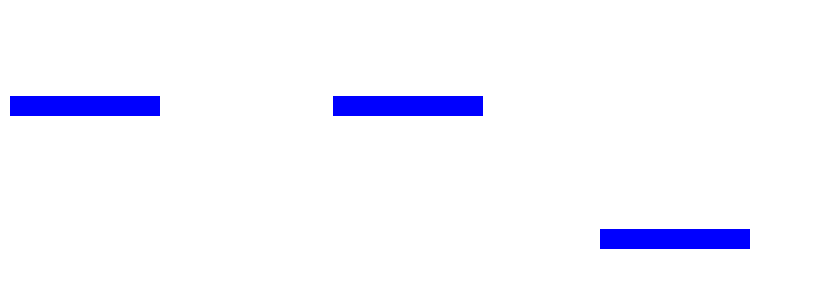
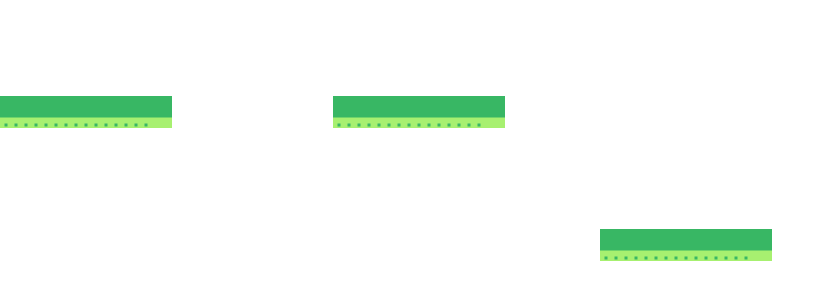
Before and after one commit to HenriqueM-1259/PlataformPlayer, a plain HTML site: page index.html in a window 1280 px wide. Shown: the part 104-404 px from the top of the page, without its empty margins (0-835 px from the left). Drawn offline with Linux system fonts and the light colour scheme.

Commit message:
Comeco da aplicacao das sprites nas plataformas

```diff
--- a/index.html
+++ b/index.html
@@ -12,6 +12,7 @@
 
 <script src="src/configs/worldConfig.js"></script>
 <script src="src/configs/SpritsConfigs/PlayerSprites/playerSpriteConfig.js"></script>
+<script src="src/configs/SpritsConfigs/PlataformaSpritesConfigs/PlataformBasicSpriteConfig.js"></script>
 <script src="src/configs/elementConfig.js"></script>
 <script src="src/configs/coliderConfig.js"></script>
 
--- /dev/null
+++ b/src/configs/SpritsConfigs/PlataformaSpritesConfigs/PlataformBasicSpriteConfig.js
@@ -0,0 +1,37 @@
+class plataformaBasicaSpriteConfig extends canvasConfig {
+    constructor(plataform){
+        super()
+        this.plataform = plataform
+        this.image = new Image()
+        this.image.src = "./src/img/Plataform/tileset.png"
+        this.pos = {
+            X: 0, Y: 0
+        }
+        this.length = {
+            X: 10, Y: 10
+        }
+    }
+
+    Update(){
+
+    }
+
+    Drawn(){
+
+        let count = this.plataform.length.X / 10
+        for (let i = 0; i < count; i++) {
+
+            let pulaDrawn = 10 * i
+
+             if(i > 1){
+                this.render.drawImage(this.image, 3420,200 , 64, 64, this.plataform.pos.X + pulaDrawn, this.plataform.pos.Y, 32, 32)
+            }else if (i <= 1){
+                this.render.drawImage(this.image, 3420,200 , 64, 64, this.plataform.pos.X + pulaDrawn, this.plataform.pos.Y, 32, 32)
+            }
+
+        }
+
+
+
+    }
+}
--- a/src/configs/SpritsConfigs/PlayerSprites/playerSpriteConfig.js
+++ b/src/configs/SpritsConfigs/PlayerSprites/playerSpriteConfig.js
@@ -39,7 +39,7 @@ class playerSpriteConfig extends canvasConfig {
             }
 
             if (this.player.tecla.a) {
-                console.log(this.frame.Y)
+               // console.log(this.frame.Y)
                 this.quantidadeFrame = 10
                 this.image.src = "./src/img/Player/PlayerIdller.png"
                 this.frame.Y = 200
--- a/src/elementsFase/plataformaBasica.js
+++ b/src/elementsFase/plataformaBasica.js
@@ -1,6 +1,7 @@
 class plataformaBasica extends elementConfig{
     constructor(pos,length){
        super(pos,length)
+       this.Sprite = new plataformaBasicaSpriteConfig(this)
     }
 
     Update(){
@@ -8,7 +9,8 @@ class plataformaBasica extends elementConfig{
     }
 
     Drawn(){
+        this.Sprite.Drawn();
         this.render.fillStyle =  "blue"
-        this.render.fillRect(this.pos.X,this.pos.Y,this.length.X,this.length.Y)
+        //this.render.fillRect(this.pos.X,this.pos.Y,this.length.X,this.length.Y)
     }
 }
--- a/src/fase.js
+++ b/src/fase.js
@@ -1,7 +1,7 @@
 class fase extends canvasConfig{
     constructor(){
         super()
-        this.ListPlataformMap = [{0: new plataformaBasica({X:10,Y:200},{X:150,Y:20})},
+        this.ListPlataformMap = [{0: new plataformaBasica({X:0,Y:200},{X:150,Y:20})},
             {0: new plataformaMoveX({X:300,Y:200},{X:150,Y:20})},
             //{0: new plataformaMoveX({X:600,Y:200},{X:150,Y:20})},
             {0: new plataformaMoveY({X:600,Y:300},{X:150,Y:20})}
--- a/src/player.js
+++ b/src/player.js
@@ -82,10 +82,10 @@ class player extends playerConfig{
     isTeleporte(){
         if(this.teclaPositionView.tecla.press.a){
             this.pos.X -= 300
-            console.log(this.frameSetX)
+           // console.log(this.frameSetX)
         }else if(this.teclaPositionView.tecla.press.d){
             this.pos.X += 300 * 0.5
-            console.log(this.frameSetX)
+            //console.log(this.frameSetX)
         }
 
     }
```
Also changed, not shown: src/img/Plataform/tileset.png (added).
